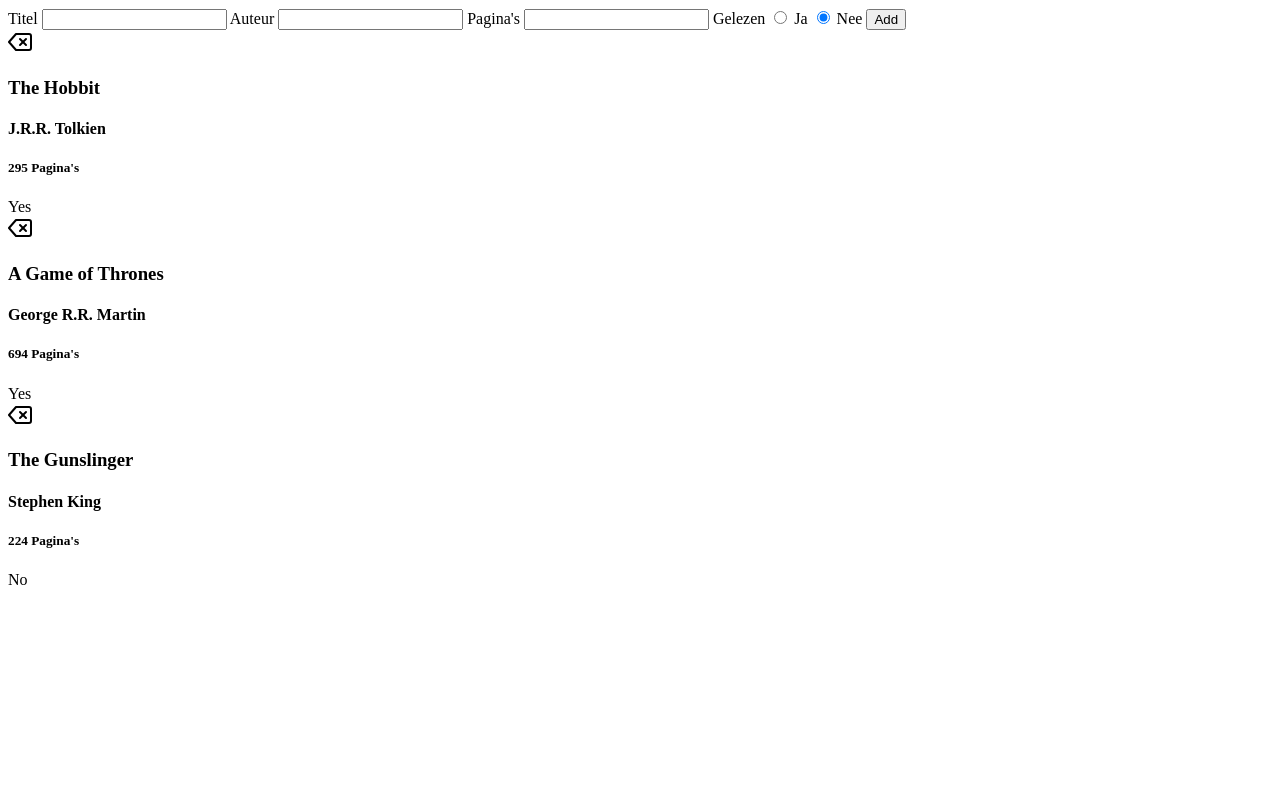
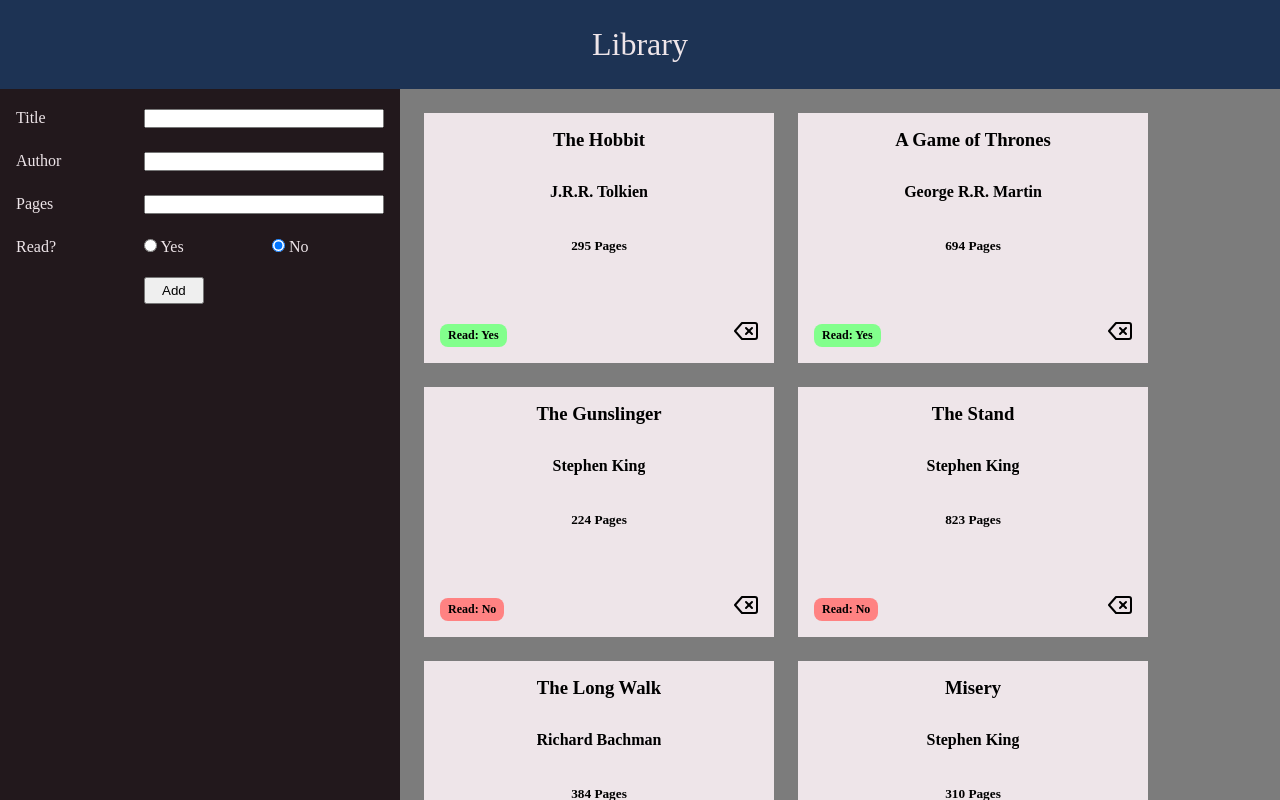
Before and after one commit to TacoHelm/Library, a plain HTML site: page index.html in a window 1280 px wide. Drawn offline with Linux system fonts and the light colour scheme.

Commit message:
constructor

```diff
--- a/index.html
+++ b/index.html
@@ -8,22 +8,33 @@
 </head>
 <body>
 
+    <div class="main">
+        <div class="h1-container">
+            <h1>Library</h1>
+        </div>
+        <div class="form-container">
             <form id="newBook" action="script.js" method="post">
-        <label for="title">Titel</label>
+                <label for="title">Title</label>
                 <input type="text" id="title" name="title">
-        <label for="author">Auteur</label>
+                <label for="author">Author</label>
                 <input type="text" id="author" name="author">
-        <label for="pages">Pagina's</label>
+                <label for="pages">Pages</label>
                 <input type="tel" id="pages" name="pages">
-        Gelezen
+                <div class="radio-title">Read?</div>
+                <div class="radio-yes">
                     <input type="radio" id="yes" value="Yes" name="read">
-        <label for="yes">Ja</label>
+                    <label for="yes">Yes</label>
+                </div>
+                <div class = "radio-no">
                     <input type="radio" id="no" value="No" name="read" checked>
-        <label for="no">Nee</label>
+                    <label for="no">No</label>
+                </div>
                 <button type="submit" id="submit">Add</button>
             </form>
 
+        </div>
         <div class="container"></div>
+    </div>
 
 </body>
 <script src="script.js"></script>
--- a/script.js
+++ b/script.js
@@ -1,3 +1,9 @@
+/*
+Practice
+
+Go back to your Library project and refactor it to use class instead of plain constructors. Don’t forget to use the git workflow you learned in this foundations lesson to work on a new feature. You should get used to working like this!
+*/
+
 const myLibrary = [];
 const container = document.querySelector('.container'); //HTML container
 
@@ -22,16 +28,44 @@ myLibrary[2] = {
     read: 'No'
 }
 
+myLibrary[3] = {
+    title: "The Stand",
+    author: "Stephen King",
+    pages: 823,
+    read: 'No'
+}
+
+myLibrary[4] = {
+    title: "The Long Walk",
+    author: "Richard Bachman",
+    pages: 384,
+    read: 'No'
+}
+
+myLibrary[5] = {
+    title: "Misery",
+    author: "Stephen King",
+    pages: 310,
+    read: 'No'
+}
+
+myLibrary[6] = {
+    title: "Insomnia",
+    author: "Stephen King",
+    pages: 787,
+    read: 'No'
+}
+
 
 // Object-constructor new Books
 
-function Book(title, author, pages, read){
+/*function Book(title, author, pages, read){
     this.title = title;
     this.author = author;
     this.pages = pages;
     this.read = read;
     return;
-}
+}*/
 
 
 
@@ -43,11 +77,56 @@ newBookForm.addEventListener('submit', (e) => {
 });
 
 function addBookToLibrary(title, author, pages, read) {
-    myLibrary.push(new Book(title, author, pages, read));
+    new Book(title, author, pages, read);
     newBookForm.reset();
     displayBooks();
     return;
 }
+
+class Book {
+    //prop = value; // property
+
+    constructor(title, author, pages, read) { // constructor
+      this.title = title;
+      this.author = author;
+      this.pages = pages;
+      this.read = read;
+      myLibrary.push(this);
+    }
+
+    /* setHTML() {
+        const newDiv = document.createElement('div');
+        const removeButton = document.createElement('div');
+        const newH3 = document.createElement('h3');
+        const newH4 = document.createElement('h4');
+        const newH5 = document.createElement('h5');
+        const toggleRead = document.createElement('div');
+
+        newDiv.classList.add(`${arrayNumber}`, `card`);
+        removeButton.classList.add("remove");
+        removeButton.innerHTML = `<img id = "${arrayNumber}"src="./Images/delete.svg">`
+        newH3.textContent = book.title;
+        newH4.textContent = book.author;
+        newH5.textContent = book.pages + " Pages";
+        toggleRead.classList.add(`${arrayNumber}`, "toggleRead", book.read);
+        toggleRead.textContent = "Read: " + book.read;
+
+        newDiv.appendChild(removeButton);
+        newDiv.appendChild(newH3);
+        newDiv.appendChild(newH4);
+        newDiv.appendChild(newH5);
+        newDiv.appendChild(toggleRead);
+        container.appendChild(newDiv);
+        } */
+
+    //get something() {} // getter method
+    //set something() {} // setter method
+
+    //[Symbol.iterator]() {} // method with computed name (symbol here)
+    // ...
+}
+
+
 
 // Generate HTML for books
 displayBooks();
@@ -74,7 +153,7 @@ function displayBooks() {
 
 function addBookToHtml(book, arrayNumber){
     const newDiv = document.createElement('div');
-    const removeButton = document.createElement('div')
+    const removeButton = document.createElement('div');
     const newH3 = document.createElement('h3');
     const newH4 = document.createElement('h4');
     const newH5 = document.createElement('h5');
@@ -86,9 +165,9 @@ function addBookToHtml(book, arrayNumber){
     removeButton.innerHTML = `<img id = "${arrayNumber}"src="./Images/delete.svg">`
     newH3.textContent = book.title;
     newH4.textContent = book.author;
-    newH5.textContent = book.pages + " Pagina's";
+    newH5.textContent = book.pages + " Pages";
     toggleRead.classList.add(`${arrayNumber}`, "toggleRead", book.read);
-    toggleRead.textContent = book.read;
+    toggleRead.textContent = "Read: " + book.read;
 
     newDiv.appendChild(removeButton);
     newDiv.appendChild(newH3);
@@ -114,7 +193,7 @@ function removeBook (arrayNumber) {
     return;
 }
 
-// Read status
+// Read status toggle button
 
 function toggleReadEventListeners() {
     const toggleReadButtons = document.querySelectorAll('.toggleRead');
@@ -138,33 +217,3 @@ function toggleRead(arrayNumber) {
     displayBooks();
     return;
 }
-
-
-/*
-Add a button on each book’s display to change its read status.
-        To facilitate this you will want to create the function that toggles a book’s read status on your Book prototype instance.
-*/
-
-
-
-/*
-
-
-HTML:
-
-<form name="temperature_form" action="">
-    Convert Celsius to Fahrenheit:<br>
-    <input type="text" name="converterCtoF" id="converterCtoF"><br>
-    <input type="submit" value="Submit">
-</form>
-
-JavaScript:
-
-document.forms["temperature_form"].onsubmit = function(){
-    var c = document.getElementById("converterCtoF").value;
-    var f = (9/5)*c + 32;
-    alert(f);
-    return false;
-}
-
-*/
--- a/style.css
+++ b/style.css
@@ -0,0 +1,116 @@
+*{
+    margin: 0px;
+    padding: 0px;
+    overflow: auto;
+    box-sizing: border-box;
+    --blue:#1D3354;
+    --grey:#7C7C7C;
+    --white: #EEE5E9;
+    --dark: #22181C;
+    --green: #82ff8c;
+    --red: #ff8282;
+}
+
+
+
+.main{
+    display: grid;
+    grid-template: 1fr 8fr / 400px 3fr;
+    height: 100vh;
+    width: 100vw;
+}
+
+.h1-container{
+    grid-column: 1 / 3;
+    background-color: var(--blue);
+    display: flex;
+    justify-content: center;
+    align-items: center;
+}
+
+h1{
+    font-size: 2rem;
+    font-weight: 500;
+    color: var(--white);
+
+}
+
+.form-container{
+    background-color: var(--dark);
+}
+
+form{
+    background-color: var(--dark);
+    color: var(--white);
+    display: grid;
+    grid-template: 1fr 1fr 1fr 1fr 1fr/ 1fr 1fr 1fr;
+    gap: 1rem;
+    padding: 1rem;
+    align-items: center;
+}
+
+    #title,
+    #author,
+    #pages {
+        grid-column: 2 / 4;
+    }
+
+    #submit{
+        grid-column: 2 / 4;
+        justify-self: left;
+        padding: .25rem 1rem;
+    }
+
+.container{
+    display: grid;
+    padding: 1.5rem;
+    gap: 1.5rem;
+    grid-template-rows: 250px 250px 250px;
+    grid-auto-rows: 250px;
+    grid-template-columns: repeat(auto-fit, 350px);
+    grid-auto-flow: row;
+    background-color: var(--grey);
+
+
+}
+
+.card{
+    display:grid;
+    grid-template-rows: 1fr 1fr 1fr 1fr;
+    position: relative;
+    padding: 1rem;
+    background-color: var(--white);
+
+}
+
+    .remove{
+        position: absolute;
+        bottom: 1.25rem;
+        right: 1rem;
+        height: 24px;
+
+    }
+
+    h3,
+    h4,
+    h5 {
+        justify-self: center;
+    }
+
+    .toggleRead{
+        position: absolute;
+        bottom: 1rem;
+        left: 1rem;
+        border-radius: .5rem;
+        padding: .25rem .5rem;
+        font-weight: bold;
+        font-size: .75rem;
+    }
+
+    .Yes{
+        background-color: var(--green);
+    }
+
+    .No{
+        background-color: var(--red);
+    }
```
Lines whose indentation alone changed are shown as unchanged.
